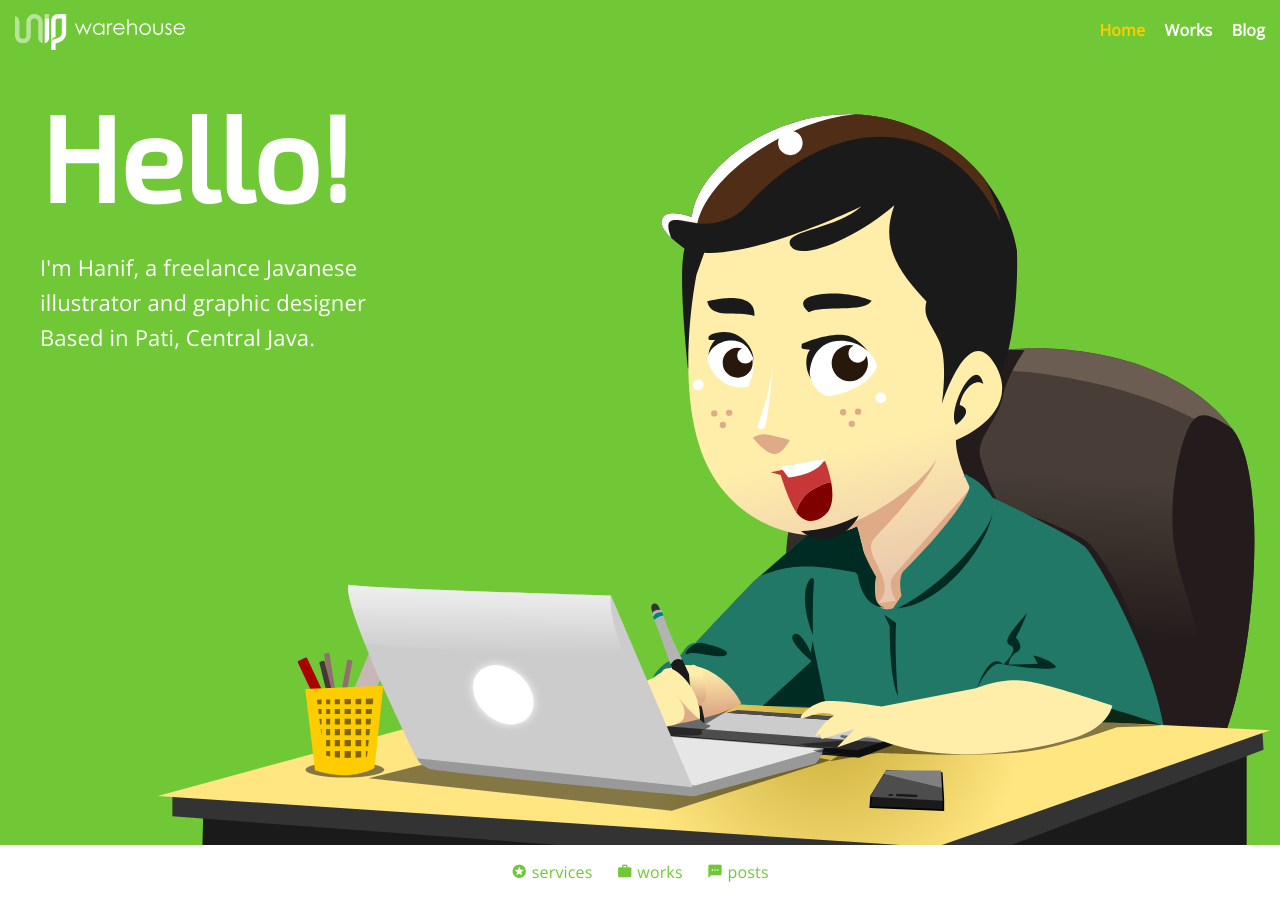
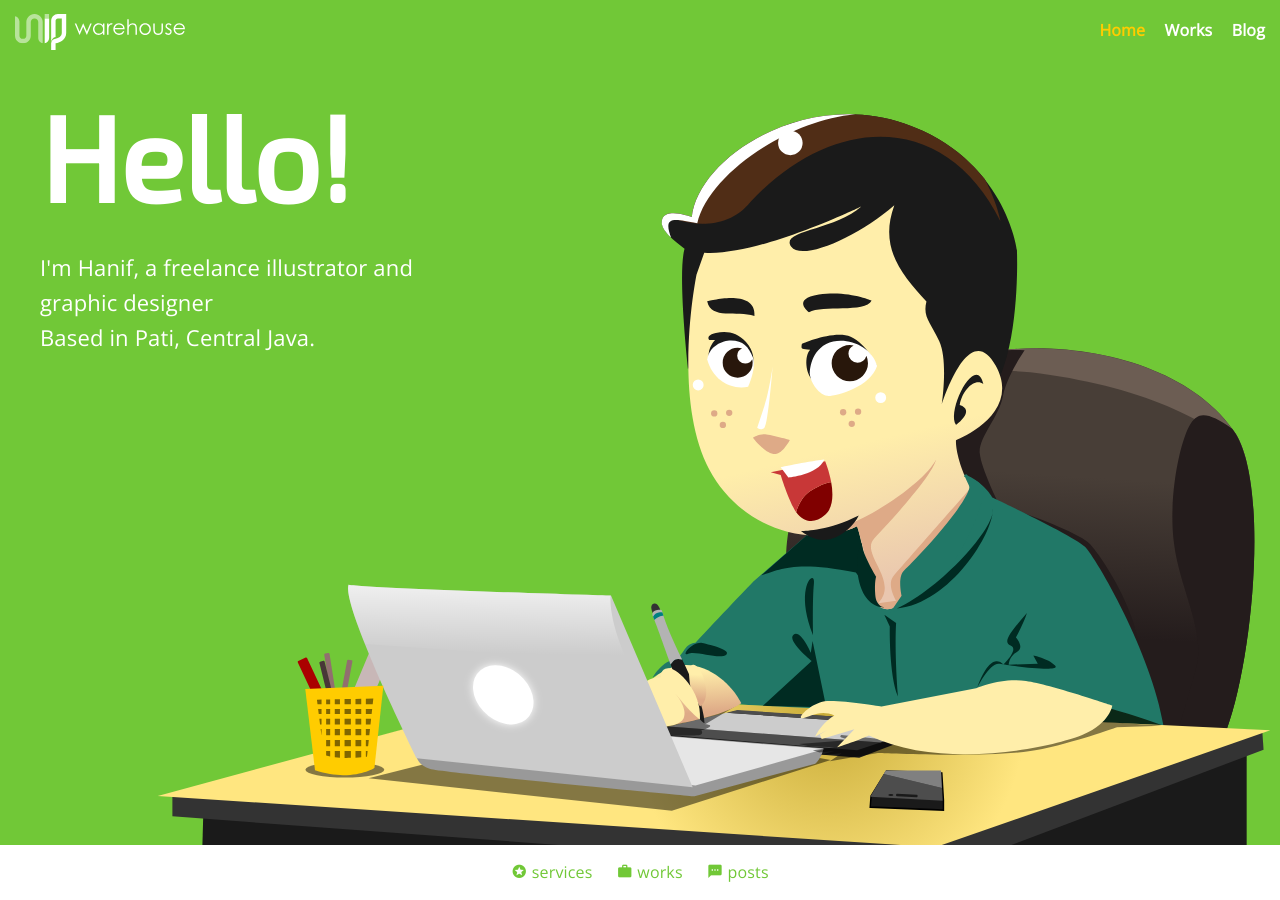
Before and after one commit to unipwarehouse/unipwarehouse.github.io, a Jekyll site: the page built from index.html, in a window 1280 px wide and 900 px high. Built offline with Jekyll 4.4.1, drawn with Linux system fonts in a browser that asks for light colours; some web fonts are replaced.

Commit message:
update site description

```diff
--- a/_config.yml
+++ b/_config.yml
@@ -2,7 +2,7 @@ title: Unip Warehouse
 payoff: Believe in Design
 email: hello@unipwarehouse.com
 description: >
-  I'm Hanif, a freelance Javanese illustrator and graphic designer<br>
+  I'm Hanif, a freelance illustrator and graphic designer<br>
   Based in Pati, Central Java.
 baseurl: ""
 url: "http://unipwarehouse.github.io"
```
